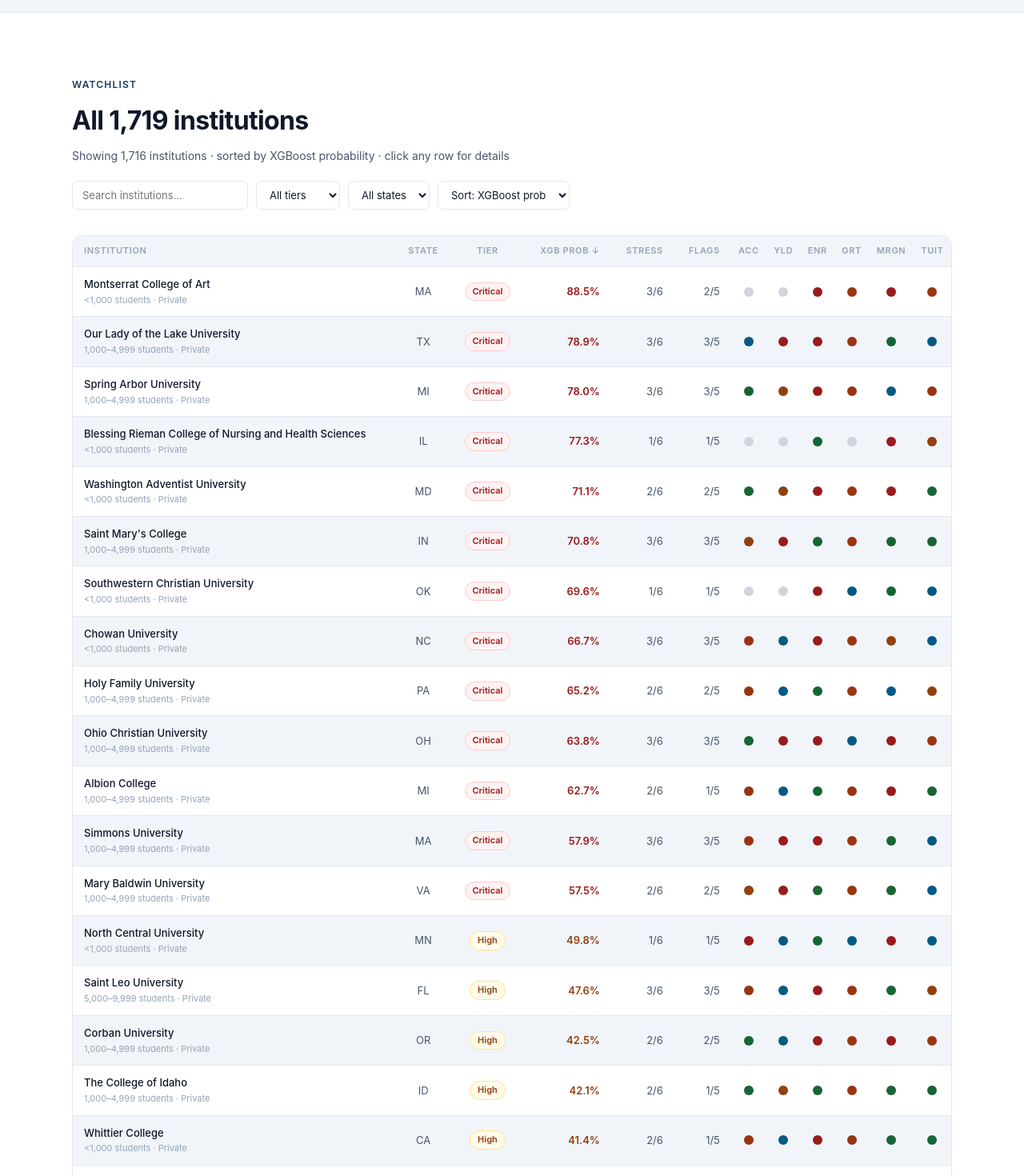
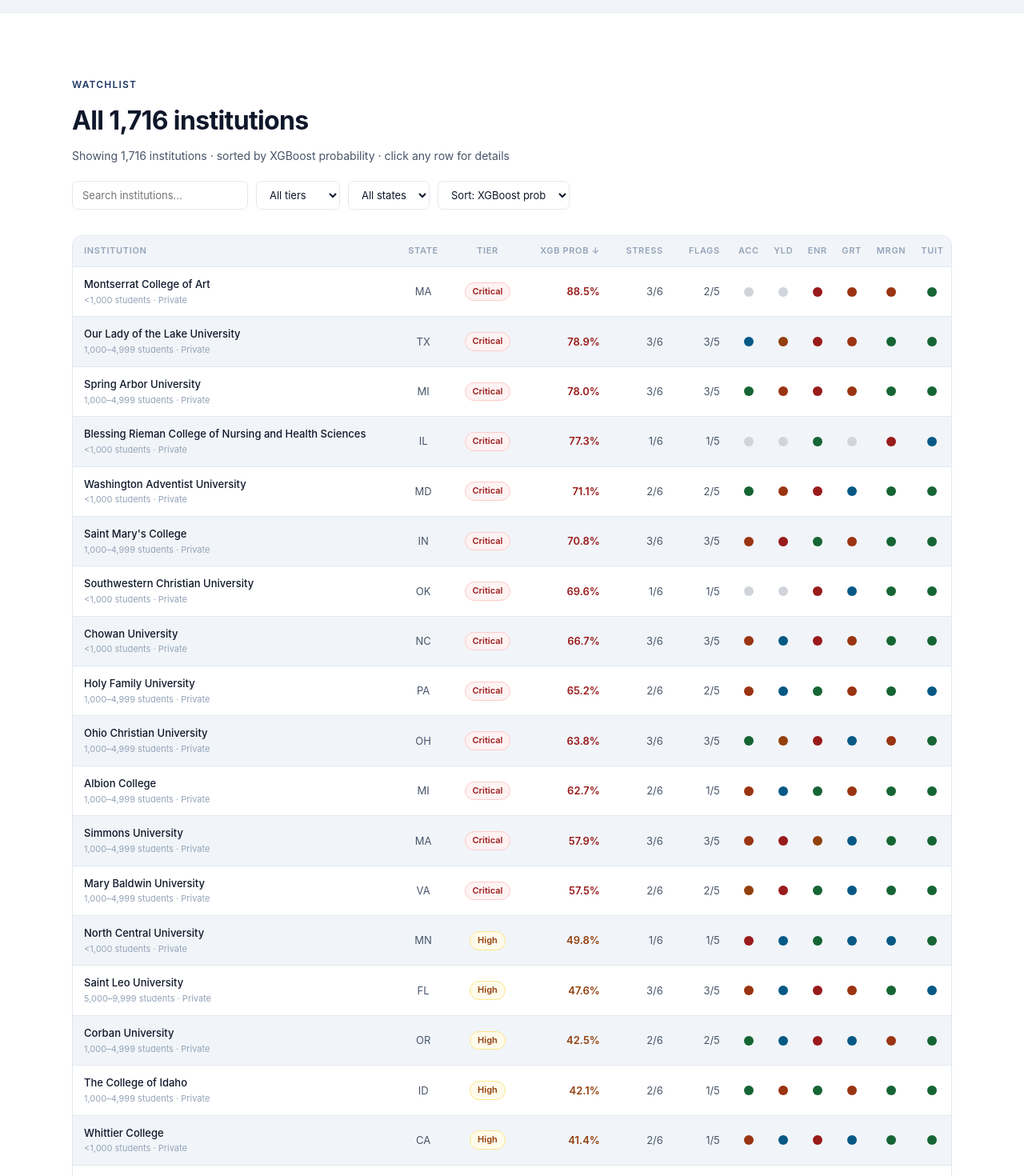
Before and after one commit to ecoulter350/institutional-risk-index, a Next.js app: page / in a window 1280 px wide. Shown: the part 2920-4390 px from the top of the page at 80% size. Built offline with nearby package versions, Linux system fonts and the light colour scheme.

Commit message:
Update Watchlist.js
All 1,719 institutions → All 1,716 institutions
All six IndicatorDot thresholds
All six PanelIndicatorRow thresholds
The enrollment_pct_change and avg_yield_rate stressed color conditions in the old table rows (already removed in our version, but confirming)

```diff
--- a/components/Watchlist.js
+++ b/components/Watchlist.js
@@ -339,37 +339,37 @@
             <PanelIndicatorRow
               label="Acceptance rate"
               value={inst.avg_acceptance_rate}
-              threshold={0.701} direction="above"
+              threshold={0.719} direction="above"
               meaning="Open admissions signal — institution accepting nearly all applicants"
             />
             <PanelIndicatorRow
               label="Yield rate"
               value={inst.avg_yield_rate}
-              threshold={0.545} direction="below"
+              threshold={0.451} direction="below"
               meaning="Weak demand — admitted students choosing to enroll elsewhere"
             />
             <PanelIndicatorRow
               label="Enrollment change"
               value={inst.enrollment_pct_change}
-              threshold={-0.166} direction="below"
+              threshold={-0.184} direction="below"
               meaning="Declining headcount — compressing tuition revenue base"
             />
             <PanelIndicatorRow
               label="Grant aid %"
               value={inst.avg_grant_pct}
-              threshold={0.975} direction="above"
+              threshold={0.996} direction="above"
               meaning="Near-universal discounting — thin margin per enrolled student"
             />
             <PanelIndicatorRow
               label="Operating margin"
               value={inst.avg_operating_margin}
-              threshold={-0.268} direction="below"
+              threshold={-0.504} direction="below"
               meaning="Deficit operations — expenses exceeding revenues"
             />
             <PanelIndicatorRow
               label="Tuition dependency"
               value={inst.avg_tuition_dep}
-              threshold={0.822} direction="above"
+              threshold={1.010} direction="above"
               meaning="Concentrated revenue risk — over-reliance on tuition income"
             />
           </div>
@@ -543,7 +543,7 @@
               letterSpacing: '-0.02em',
               marginBottom: 8,
             }}>
-              All 1,719 institutions
+              All 1,716 institutions
             </h2>
             <p style={{ fontSize: 14, color: 'var(--text-secondary)' }}>
               Showing {filtered.length.toLocaleString()} institutions ·{' '}
@@ -685,12 +685,12 @@
                     <td style={{ ...tdStyle, textAlign: 'right', color: 'var(--text-secondary)' }}>
                       {inst.flags_total !== null ? `${inst.flags_total}/5` : '—'}
                     </td>
-                    <IndicatorDot value={inst.avg_acceptance_rate} threshold={0.701} direction="above" label="Acceptance rate" />
-                    <IndicatorDot value={inst.avg_yield_rate} threshold={0.545} direction="below" label="Yield rate" />
-                    <IndicatorDot value={inst.enrollment_pct_change} threshold={-0.166} direction="below" label="Enrollment change" />
-                    <IndicatorDot value={inst.avg_grant_pct} threshold={0.975} direction="above" label="Grant aid %" />
-                    <IndicatorDot value={inst.avg_operating_margin} threshold={-0.268} direction="below" label="Operating margin" flipTooltip />
-                    <IndicatorDot value={inst.avg_tuition_dep} threshold={0.822} direction="above" label="Tuition dependency" flipTooltip />
+                    <IndicatorDot value={inst.avg_acceptance_rate} threshold={0.719} direction="above" label="Acceptance rate" />
+                    <IndicatorDot value={inst.avg_yield_rate} threshold={0.451} direction="below" label="Yield rate" />
+                    <IndicatorDot value={inst.enrollment_pct_change} threshold={-0.184} direction="below" label="Enrollment change" />
+                    <IndicatorDot value={inst.avg_grant_pct} threshold={0.996} direction="above" label="Grant aid %" />
+                    <IndicatorDot value={inst.avg_operating_margin} threshold={-0.504} direction="below" label="Operating margin" flipTooltip />
+                    <IndicatorDot value={inst.avg_tuition_dep} threshold={1.010} direction="above" label="Tuition dependency" flipTooltip />
                   </tr>
                 ))}
               </tbody>
```
